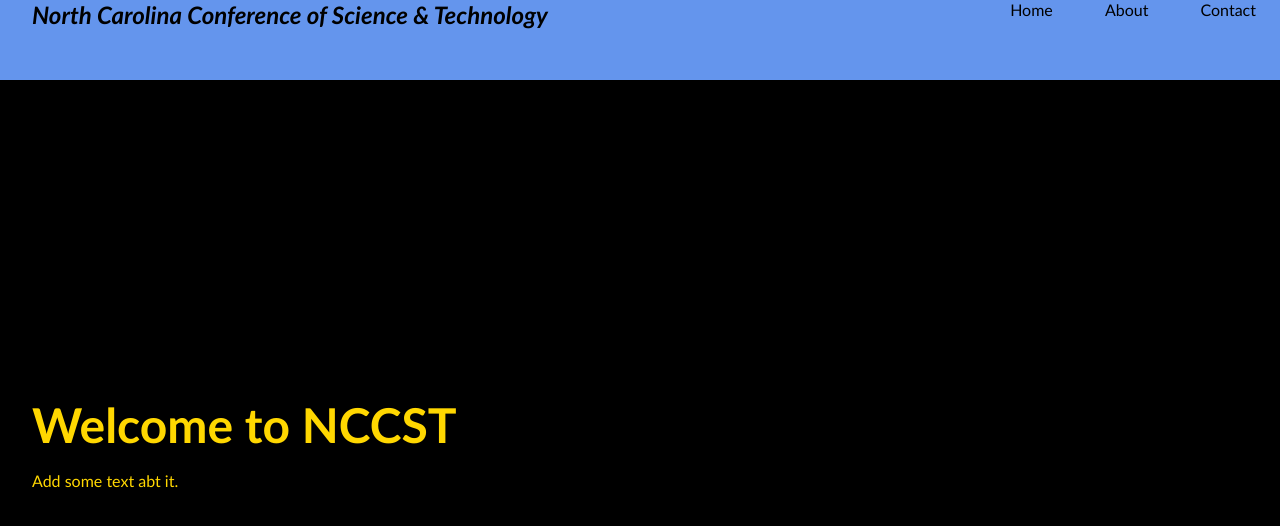
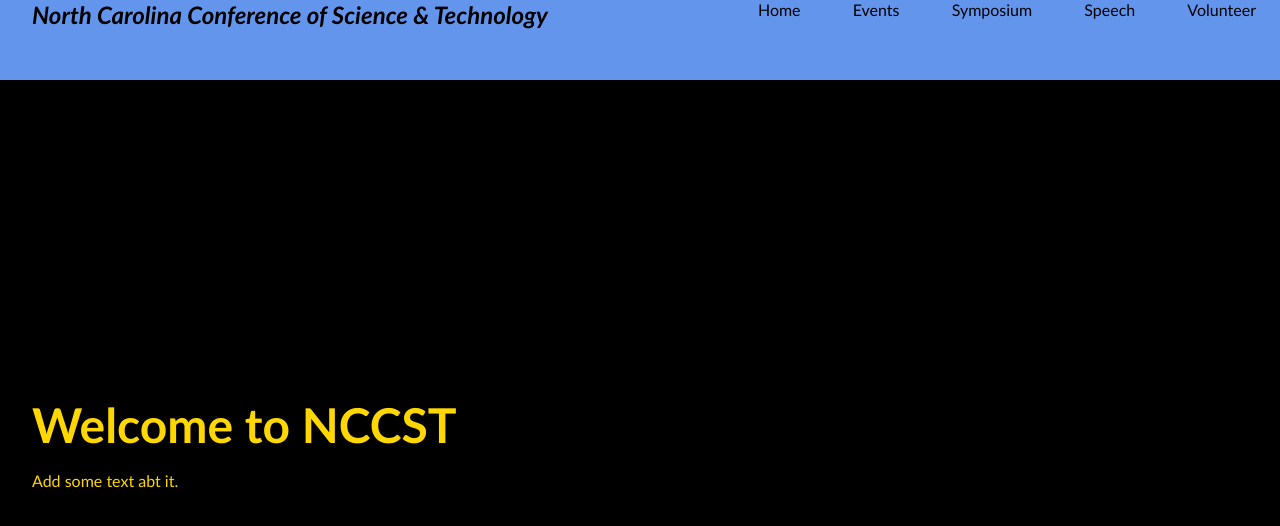
Before and after one commit to eshand919/NCCST, a plain HTML site: page index.html in a window 1280 px wide. Drawn offline with Linux system fonts and the light colour scheme.

Commit message:
Added NCCST tabs
Added the events, symposium, volunteer and speech tabs (clickables)

```diff
--- a/index.html
+++ b/index.html
@@ -12,8 +12,10 @@
         <div class="logo">North Carolina Conference of Science & Technology</div>
         <div class="nav-items">
             <a href="/">Home</a>
-            <a href="/">About</a>
-            <a href="/">Contact</a>
+            <a hred="/">Events</a>
+            <a href="/">Symposium</a>
+            <a href="/">Speech</a>
+            <a href="/">Volunteer</a>
         </div>
     </nav>
     <section class="hero">
```
